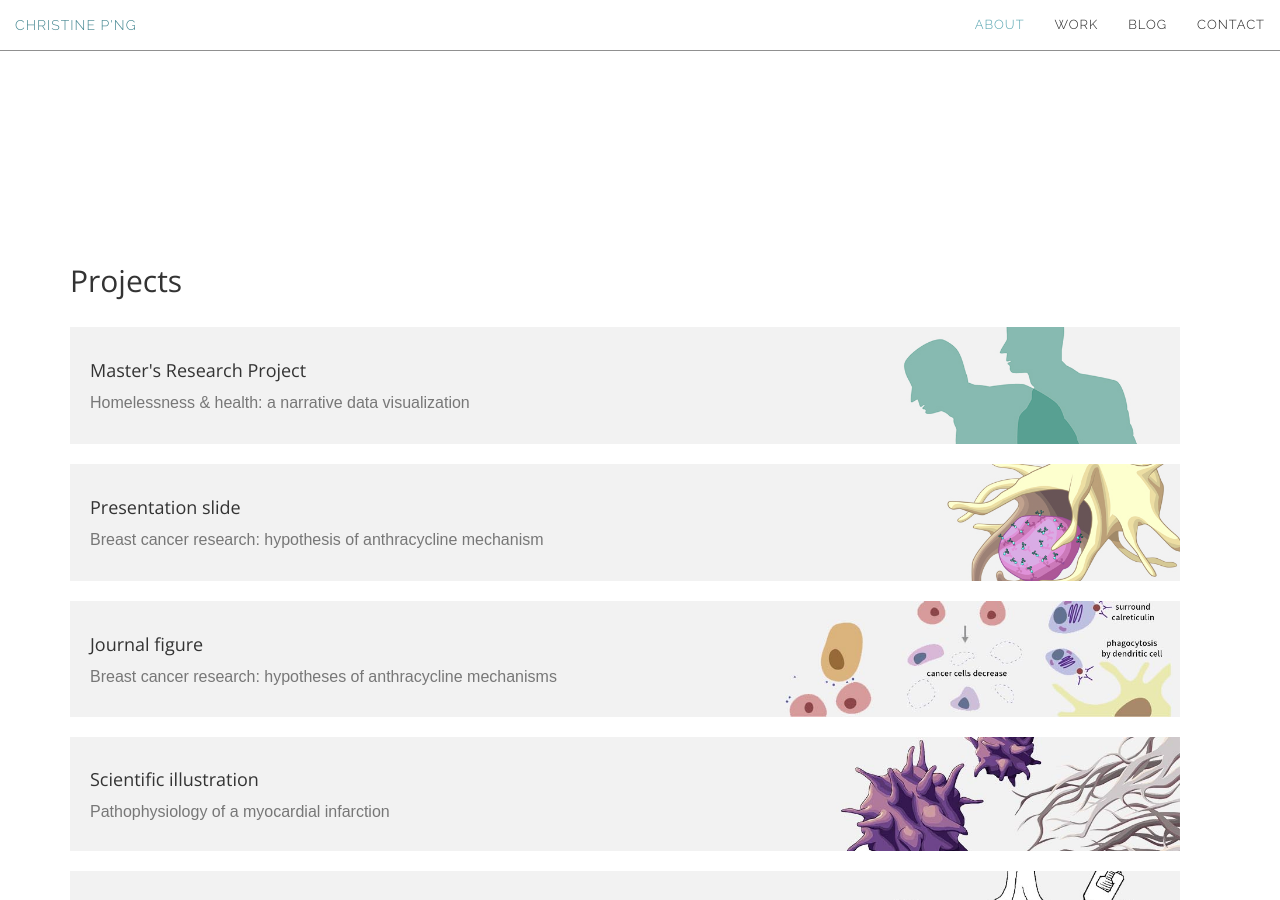
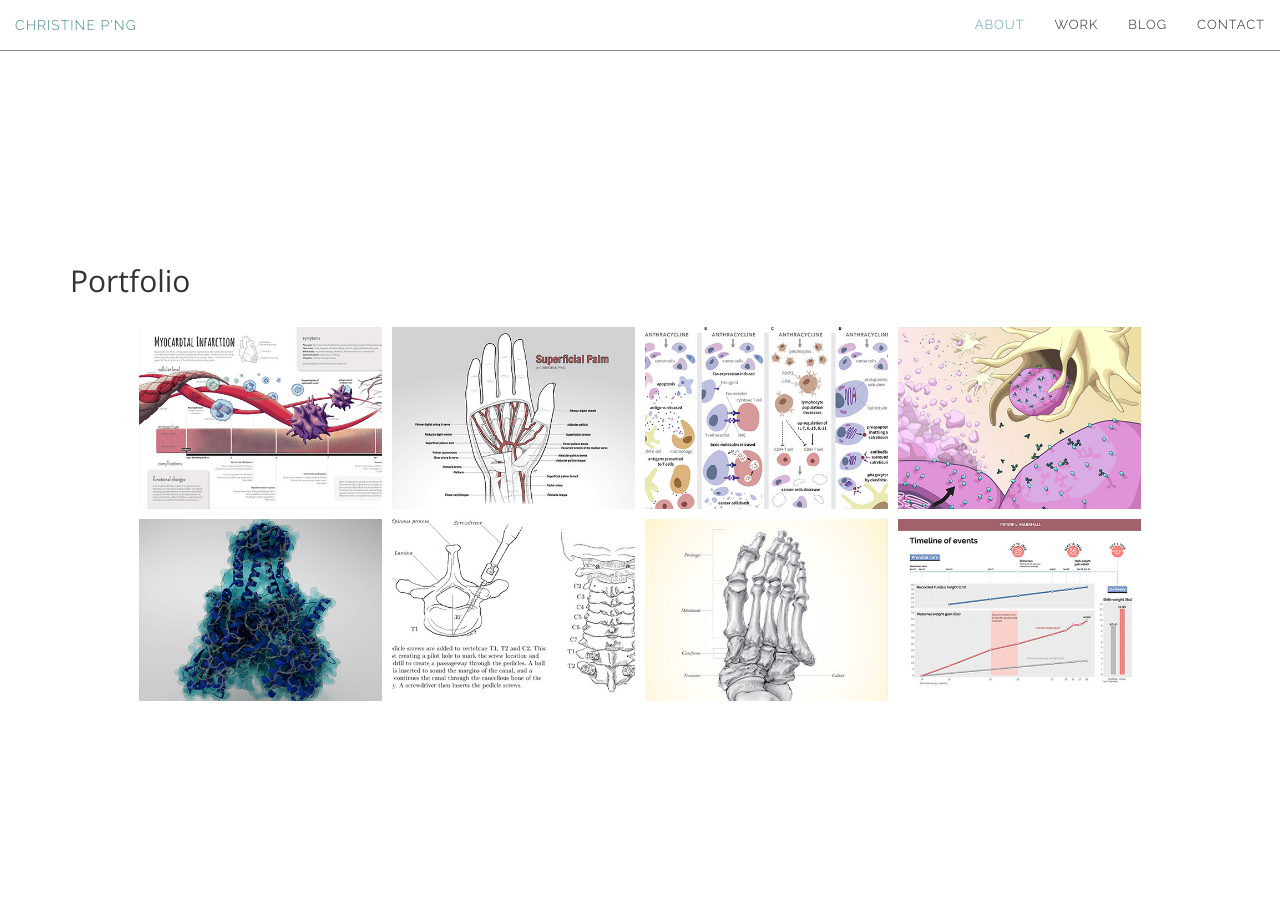
Before and after one commit to chspng/christinepng.ca, a Jekyll site: the page built from index.html, in a window 1280 px wide and 900 px high, scrolled down 2201 px. Built offline with Jekyll 4.4.1, drawn with Linux system fonts in a browser that asks for light colours; some of the changed text lies outside the part shown.

Commit message:
Changing portfolio back to grid-based layout with MRP as separate link

```diff
--- a/_includes/portfolio.html
+++ b/_includes/portfolio.html
@@ -1,194 +1,124 @@
 <section id="portfolio">
+
 	<div class="container text-left">
   		<div class="row">
   			<div class="col-lg-12">
-				<h2 class="section-heading">Projects</h2>
+				<h2 class="section-heading">Portfolio</h2>
   				<br>
   			</div>
   		</div>
   	</div>
 
-	<!-- creating the individual portfolio items -->
-	<div class="container text-left">
 
-		<div class="row no-gutter col-lg-12 margin-bottom">
-			<a href="mrp" class="thumbnail portfolio-link hovereffect">
-				<img src="img/thumbnail/adam.jpg" class="img-responsive" alt="">
-					<div class="overlay">
-					<div class="portfolio-link-caption">
-						<div class="portfolio-link-caption-content">
-							<div class="project-title text-primary">
-								<h4>Master's Research Project</h4>
-							</div>
-							<div class="project-subtitle text-muted">
-								<p>Homelessness & health: a narrative data visualization</p>
-							</div>
+	<div class="container-fluid">
+ 		<div class="row no-gutter col-lg-10 col-lg-offset-1">
+
+ 			 <div class="col-lg-3 col-md-4 col-sm-6" style="padding-right:5px; padding-left:5px; padding-bottom:10px">
+ 				<a href="project-mi" class="portfolio-box">
+ 					<img src="img/thumbnail/grid-mi.jpg" class="img-responsive" alt="">
+ 					<div class="portfolio-box-caption">
+ 						<div class="portfolio-box-caption-content">
+ 							<div class="project-category text-faded">
+ 								Myocardial infarction
  							</div>
   						</div>
   					</div>
   				</a>
  			</div>
 
-		<div class="row no-gutter col-lg-12 margin-bottom">
-			<a href="project-anthracycline3D" class="thumbnail portfolio-link hovereffect">
-				<img src="img/thumbnail/im3d.jpg" class="img-responsive" alt="">
-					<div class="overlay">
-					<div class="portfolio-link-caption">
-						<div class="portfolio-link-caption-content">
-							<div class="project-title text-faded">
-								<h4>Presentation slide</h4>
-							</div>
-							<div class="project-subtitle text-muted">
-								<p>Breast cancer research: hypothesis of anthracycline mechanism
-							</div>
+ 			<div class="col-lg-3 col-md-4 col-sm-6" style="padding-right:5px; padding-left:5px; padding-bottom:10px">
+ 				<a href="project-superficialpalm" class="portfolio-box">
+ 					<img src="img/thumbnail/grid-palm.jpg" class="img-responsive" alt="">
+ 					<div class="portfolio-box-caption">
+ 						<div class="portfolio-box-caption-content">
+ 							<div class="project-category text-faded">
+ 								Superficial palm
  							</div>
   						</div>
   					</div>
   				</a>
  			</div>
 
-		<div class="row no-gutter col-lg-12 margin-bottom">
-			<a href="project-anthracycline2D" class="thumbnail portfolio-link hovereffect">
-				<img src="img/thumbnail/im2d.jpg" class="img-responsive" alt="">
-					<div class="overlay">
-					<div class="portfolio-link-caption">
-						<div class="portfolio-link-caption-content">
-							<div class="project-title text-faded">
-								<h4>Journal figure</h4>
-							</div>
-							<div class="project-subtitle text-muted">
-								<p>Breast cancer research: hypotheses of anthracycline mechanisms
-							</div>
+ 			<div class="col-lg-3 col-md-4 col-sm-6" style="padding-right:5px; padding-left:5px; padding-bottom:10px">
+ 				<a href="project-anthracycline2D" class="portfolio-box">
+ 					<img src="img/thumbnail/grid-anthracycline2d.jpg" class="img-responsive" alt="">
+ 					<div class="portfolio-box-caption">
+ 						<div class="portfolio-box-caption-content">
+ 							<div class="project-category text-faded">
+ 								Journal Figure
  							</div>
   						</div>
   					</div>
  				</a>
  			</div>
 
-		<div class="row no-gutter col-lg-12 margin-bottom">
-			<a href="project-mi" class="thumbnail portfolio-link hovereffect">
-				<img src="img/thumbnail/mcro.jpg" class="img-responsive" alt="">
-					<div class="overlay">
-					<div class="portfolio-link-caption">
-						<div class="portfolio-link-caption-content">
-							<div class="project-title text-faded">
-								<h4>Scientific illustration</h4>
-							</div>
-							<div class="project-subtitle text-muted">
-								<p>Pathophysiology of a myocardial infarction
-							</div>
+ 			<div class="col-lg-3 col-md-4 col-sm-6" style="padding-right:5px; padding-left:5px; padding-bottom:10px">
+ 				<a href="project-anthracycline3D" class="portfolio-box">
+ 					<img src="img/thumbnail/grid-anthracycline3d.jpg" class="img-responsive" alt="">
+ 					<div class="portfolio-box-caption">
+ 						<div class="portfolio-box-caption-content">
+ 							<div class="project-category text-faded">
+ 								Presentation Slide
  							</div>
   						</div>
   					</div>
  				</a>
  			</div>
 
-<!-- 		<div class="row no-gutter col-lg-12 margin-bottom">
-			<a href="project-medlegal" class="thumbnail portfolio-link hovereffect">
-				<img src="img/thumbnail/medlegal.jpg" class="img-responsive" alt="">
-					<div class="overlay">
-					<div class="portfolio-link-caption">
-						<div class="portfolio-link-caption-content">
-							<div class="project-title text-faded">
-								<h4>Medical Legal Visualization</h4>
-							</div>
-							<div class="project-subtitle text-muted">
-								<p>Sequential illustration for the courtroom
-							</div>
-						</div>
-					</div>
-				</div>
-			</a>
-		</div> -->
-
-		<div class="row no-gutter col-lg-12 margin-bottom">
-			<a href="project-surgery" class="thumbnail portfolio-link hovereffect">
-				<img src="img/thumbnail/surgery.jpg" class="img-responsive" alt="">
-					<div class="overlay">
-					<div class="portfolio-link-caption">
-						<div class="portfolio-link-caption-content">
-							<div class="project-title text-faded">
-								<h4>Surgical illustration</h4>
-							</div>
-							<div class="project-subtitle text-muted">
-								<p>Cervical decompression and fusion
-							</div>
-						</div>
-					</div>
-				</div>
-			</a>
-		</div>
-<!-- 		<div class="row no-gutter col-lg-12 margin-bottom">
-			<a href="#" class="thumbnail portfolio-link hovereffect">
-				<img src="img/thumbnail/lionfish.jpg" class="img-responsive" alt="">
-					<div class="overlay">
-					<div class="portfolio-link-caption">
-						<div class="portfolio-link-caption-content">
-							<div class="project-title text-faded">
-								<h4>Lionfish model</h4>
-							</div>
-							<div class="project-subtitle text-muted">
-								<p>Mock journal cover
-							</div>
-						</div>
-					</div>
-				</div>
-			</a>
-		</div> -->
-
-		<div class="row no-gutter col-lg-12 margin-bottom">
-			<a href="project-molportrait" class="thumbnail portfolio-link hovereffect">
-				<img src="img/thumbnail/mol.jpg" class="img-responsive" alt="">
-					<div class="overlay">
-					<div class="portfolio-link-caption">
-						<div class="portfolio-link-caption-content">
-							<div class="project-title text-faded">
-								<h4>Molecular portrait</h4>
-							</div>
-							<div class="project-subtitle text-muted">
-								<p>Topoisomerase
-							</div>
+ 			<div class="col-lg-3 col-md-4 col-sm-6" style="padding-right:5px; padding-left:5px; padding-bottom:10px">
+ 				<a href="project-molportrait" class="portfolio-box">
+ 					<img src="img/thumbnail/grid-molportrait.jpg" class="img-responsive" alt="">
+ 					<div class="portfolio-box-caption">
+ 						<div class="portfolio-box-caption-content">
+ 							<div class="project-category text-faded">
+ 								Molecular portrait
  							</div>
   						</div>
   					</div>
  				</a>
  			</div>
 
-<!-- 		<div class="row no-gutter col-lg-12 margin-bottom">
-			<a href="project-superficialpalm" class="thumbnail portfolio-link hovereffect">
-				<img src="img/thumbnail/hand.jpg" class="img-responsive" alt="">
-					<div class="overlay">
-					<div class="portfolio-link-caption">
-						<div class="portfolio-link-caption-content">
-							<div class="project-title text-faded">
-								<h4>Superficial palm</h4>
-							</div>
-							<div class="project-subtitle text-muted">
-								<p>Vector lineart
-							</div>
-						</div>
-					</div>
-				</div>
-			</a>
-		</div>
- -->
-		<div class="row no-gutter col-lg-12 margin-bottom">
-			<a href="project-bonesofthefoot" class="thumbnail portfolio-link hovereffect">
-				<img src="img/thumbnail/bones.jpg" class="img-responsive" alt="">
-					<div class="overlay">
-					<div class="portfolio-link-caption">
-						<div class="portfolio-link-caption-content">
-							<div class="project-title text-faded">
-								<h4>Carbon dust illustration</h4>
-							</div>
-							<div class="project-subtitle text-muted">
-								<p>Bones of the foot</p>
-							</div>
+ 			 <div class="col-lg-3 col-md-4 col-sm-6" style="padding-right:5px; padding-left:5px; padding-bottom:10px">
+ 				<a href="project-surgery" class="portfolio-box">
+ 					<img src="img/thumbnail/grid-surg.jpg" class="img-responsive" alt="">
+ 					<div class="portfolio-box-caption">
+ 						<div class="portfolio-box-caption-content">
+ 							<div class="project-category text-faded">
+ 								Surgical Illustration
  							</div>
   						</div>
   					</div>
   				</a>
  			</div>
 
-	<div>
+			<div class="col-lg-3 col-md-4 col-sm-6" style="padding-right:5px; padding-left:5px; padding-bottom:10px">
+ 				<a href="project-bonesofthefoot" class="portfolio-box">
+ 					<img src="img/thumbnail/grid-footbones.jpg" class="img-responsive" alt="">
+ 					<div class="portfolio-box-caption">
+ 						<div class="portfolio-box-caption-content">
+ 							<div class="project-category text-faded">
+ 								Bones of the Foot
+ 							</div>
+  						</div>
+  					</div>
+ 				</a>
+ 			</div>
+
+
+ 			<div class="col-lg-3 col-md-4 col-sm-6" style="padding-right:5px; padding-left:5px; padding-bottom:10px">
+ 				<a href="project-medlegal" class="portfolio-box">
+ 					<img src="img/thumbnail/grid-medlegal.jpg" class="img-responsive" alt="">
+ 					<div class="portfolio-box-caption">
+ 						<div class="portfolio-box-caption-content">
+ 							<div class="project-category text-faded">
+ 								Medical legal illustration
+ 							</div>
+  						</div>
+  					</div>
+  				</a>
+ 			</div>
+
+ 		</div>
+ 	</div>
+
 </section>
```
Also changed, not shown: img/thumbnail/grid-anthracycline2d.jpg (added), img/thumbnail/grid-anthracycline3d.jpg (added), img/thumbnail/grid-footbones.jpg (added), img/thumbnail/grid-medlegal.jpg (added), img/thumbnail/grid-mi.jpg (added), img/thumbnail/grid-molportrait.jpg (added), img/thumbnail/grid-palm.jpg (added), img/thumbnail/grid-surg.jpg (added). Lines whose indentation alone changed are shown as unchanged.
